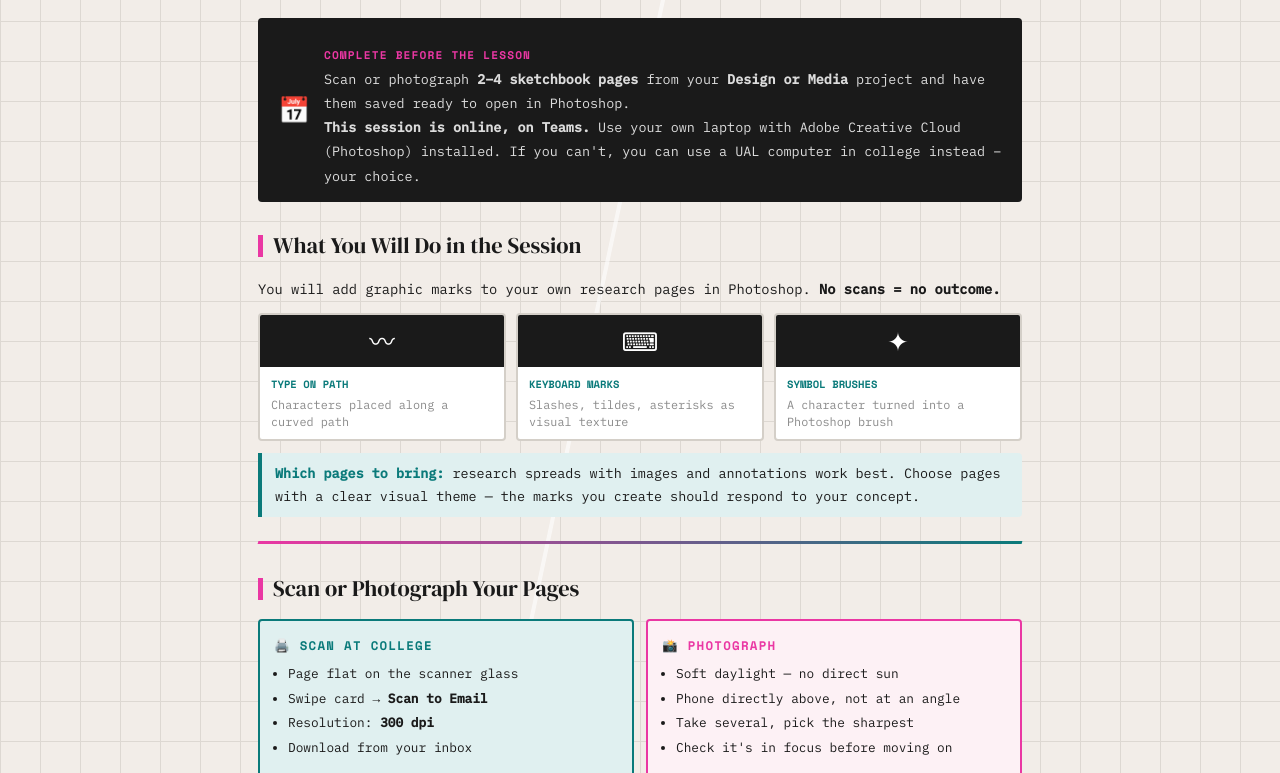
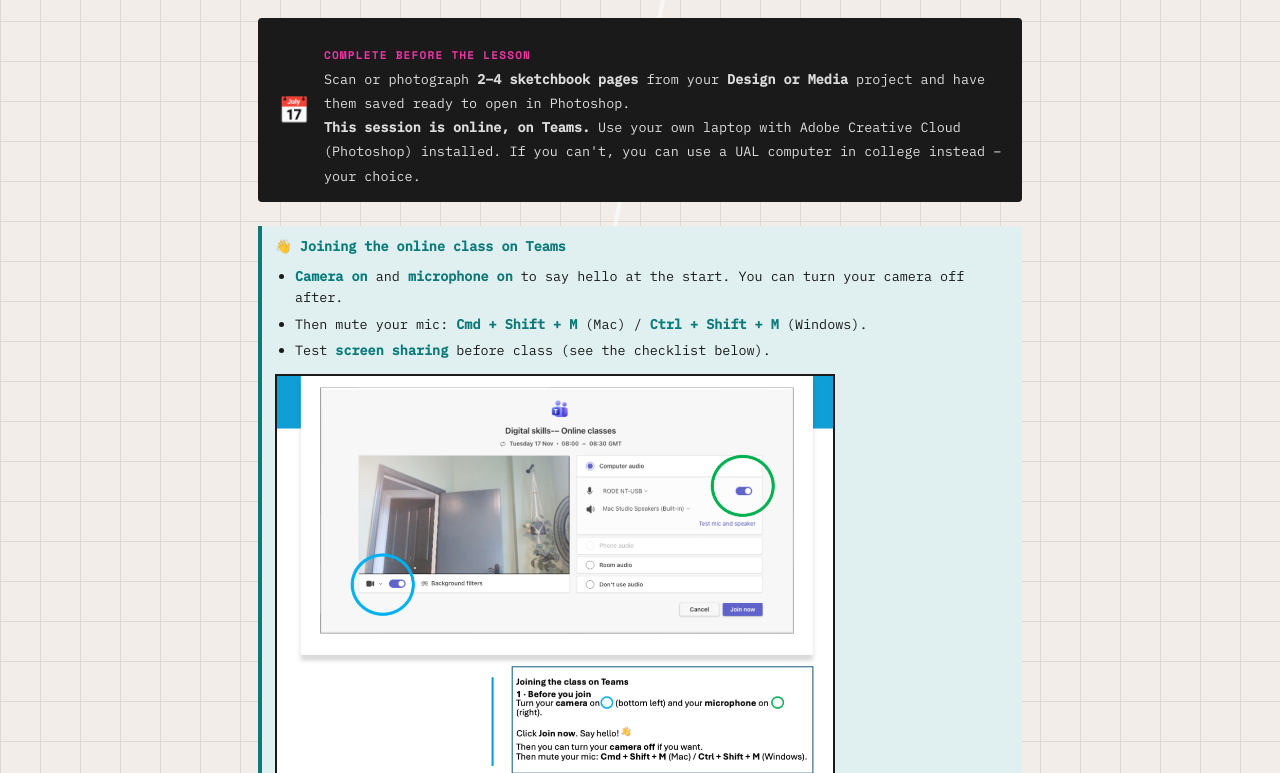
Before and after one commit to hsstokes/Graphic-elements-homework, a plain HTML site: page index.html in a window 1280 px wide. Shown: the part 179-952 px from the top of the page. Drawn offline with nearby package versions, Linux system fonts and the light colour scheme.

Commit message:
Add 'Joining the online class on Teams' reminder with screenshot
Co-Authored-By: Claude Opus 5.5 <noreply@anthropic.com>
Claude-Session: https://claude.ai/code/session_01NwDAQERGXM3Wj15PFG9UFV

```diff
--- a/index.html
+++ b/index.html
@@ -372,6 +372,17 @@ footer {
     </div>
   </div>
 
+  <!-- JOINING ONLINE -->
+  <div class="info-box">
+    <strong>👋 Joining the online class on Teams</strong>
+    <ul style="margin:8px 0 0 20px">
+      <li><strong>Camera on</strong> and <strong>microphone on</strong> to say hello at the start. You can turn your camera off after.</li>
+      <li>Then mute your mic: <strong>Cmd + Shift + M</strong> (Mac) / <strong>Ctrl + Shift + M</strong> (Windows).</li>
+      <li>Test <strong>screen sharing</strong> before class (see the checklist below).</li>
+    </ul>
+    <img src="shots/teams-join.png" alt="Teams join screen: camera and microphone switches" style="display:block;max-width:100%;width:560px;border:2px solid #1a1a1a;margin:12px 0 0;cursor:zoom-in" onclick="window.open(this.src)" onerror="this.remove()">
+  </div>
+
   <!-- WHAT HAPPENS -->
   <h2>What You Will Do in the Session</h2>
   <p>You will add graphic marks to your own research pages in Photoshop. <strong>No scans = no outcome.</strong></p>
```
Also changed, not shown: shots/teams-join.png (added).
